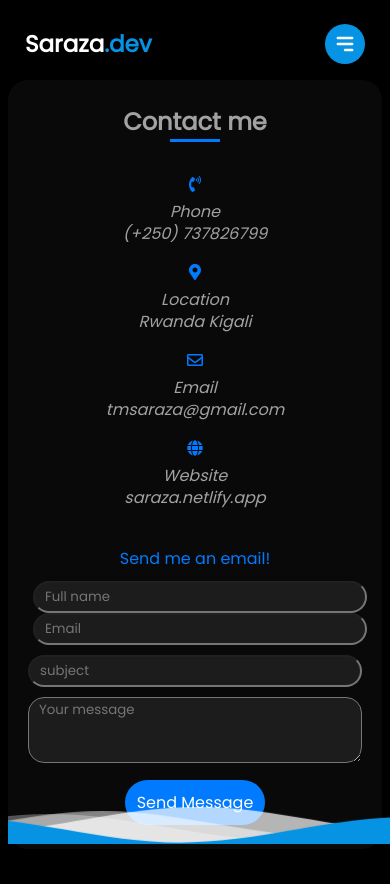
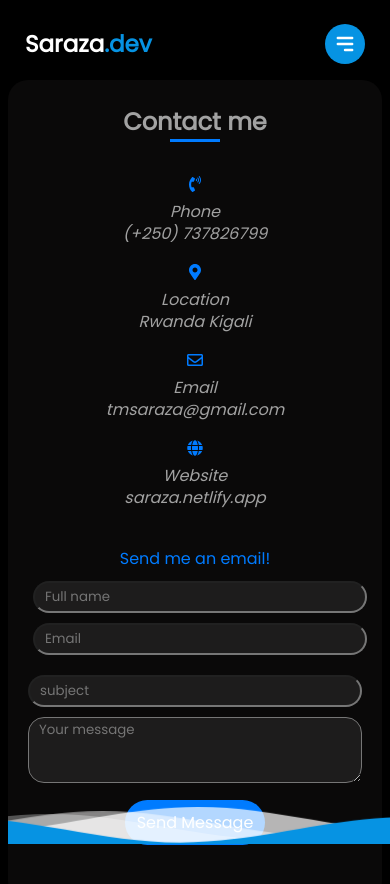
Before and after one commit to sarazaToussaint/Saraza-dev, a React (Create React App) app: page /Contact in a window 390 px wide. Shown: the top 884 px of the page. Before the commit the page ends 857 px from the top, so only its background shows below. Built offline with nearby package versions, Linux system fonts and the light colour scheme.

Commit message:
Add responsiveness for the contact form

```diff
--- a/src/components/Contact.module.css
+++ b/src/components/Contact.module.css
@@ -120,8 +120,16 @@ textarea {
     width: 100%;
   }
 
+  .firstRow > input {
+    margin-bottom: 10px;
+  }
+
   .subject,
   textarea {
     width: 100%;
   }
+
+  form button {
+    margin-bottom: 2rem;
+  }
 }
```
